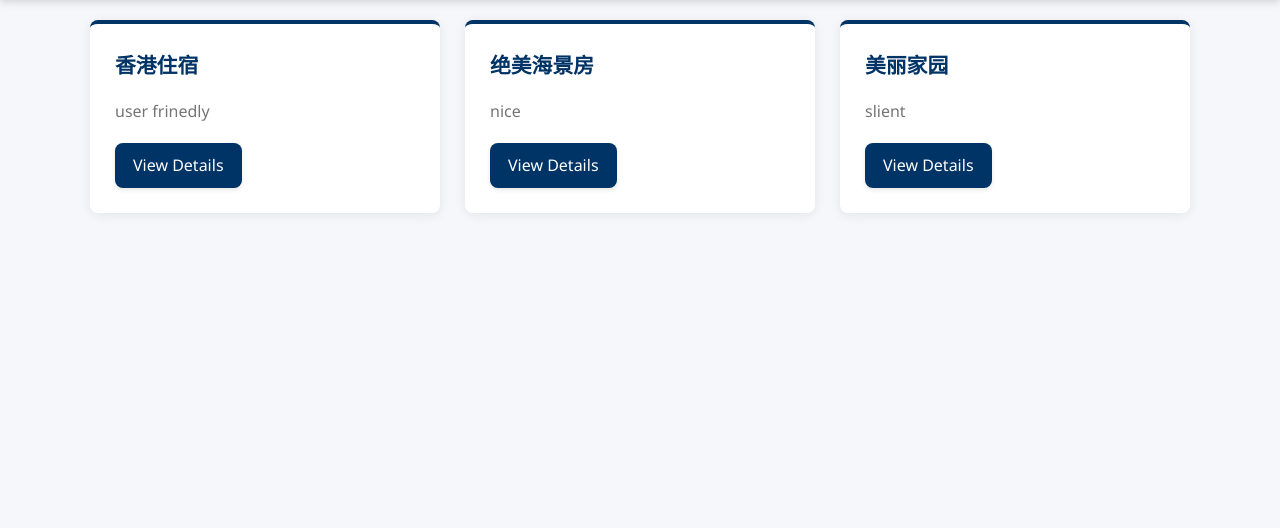
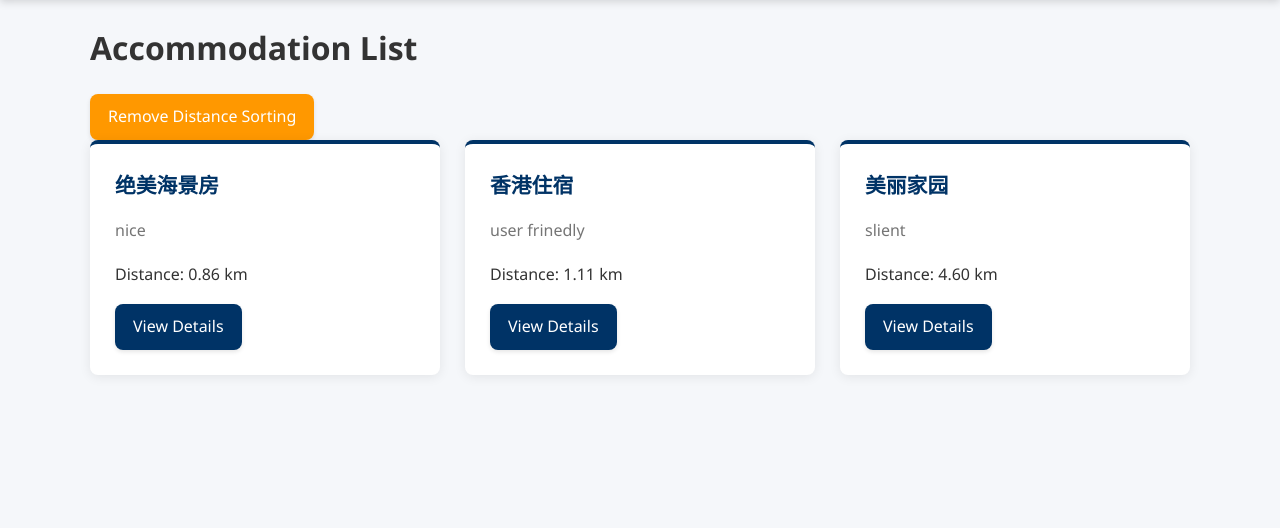
Before and after one commit to GuiyinTIAN/UniHaven, a Django app: page /list-accommodation/?order_by_distance=true in a window 1280 px wide. Shown: the part 78-606 px from the top of the page. Run offline with Django 5.2, Linux system fonts and the light colour scheme; data comes from the database, SQL or seed files in the repository; both versions use the stored data as it was before the commit.

Commit message:
implement sort by distance

```diff
--- a/UniHaven/urls.py
+++ b/UniHaven/urls.py
@@ -21,7 +21,10 @@ from django.urls import path, include
 from django.conf.urls.i18n import i18n_patterns
 
 urlpatterns = [
+    # 添加这一行来启用语言切换
     path('i18n/', include('django.conf.urls.i18n')),
     path("admin/", admin.site.urls),
     path("", include("accommodation.urls")),
+    path('accommodation/', include('accommodation.urls'))
+
 ]
--- a/accommodation/templates/accommodation/accommodation_list.html
+++ b/accommodation/templates/accommodation/accommodation_list.html
@@ -6,6 +6,20 @@
 
 {% block content %}
 <div class="container">
+    <h1>Accommodation List</h1>
+
+    <!-- Sort by Distance Link -->
+    <div class="sort-options">
+        <a href="?{% if order_by_distance %}order_by_distance=false{% else %}order_by_distance=true{% endif %}"
+            class="btn btn-secondary">
+            {% if order_by_distance %}
+            Remove Distance Sorting
+            {% else %}
+            Sort by Distance
+            {% endif %}
+        </a>
+    </div>
+
     {% if accommodations %}
     <div class="card-grid">
         {% for accommodation in accommodations %}
@@ -13,6 +27,7 @@
             <div class="card-content">
                 <h2 class="card-title">{{ accommodation.title }}</h2>
                 <p class="card-description">{{ accommodation.description }}</p>
+                <p>Distance: {{ accommodation.distance|floatformat:2 }} km</p> <!-- Display distance -->
                 <a href="{% url 'accommodation_detail' accommodation.pk %}" class="btn btn-primary">View Details</a>
             </div>
         </div>
--- a/accommodation/urls.py
+++ b/accommodation/urls.py
@@ -9,5 +9,5 @@ urlpatterns = [
     path("search-accommodation/", views.search_accommodation, name="search_accommodation"),
     path("accommodation/<int:pk>/", views.accommodation_detail, name="accommodation_detail"),
     path("reserve_accommodation/<int:accommodation_id>/", views.reserve_accommodation, name="reserve_accommodation"),
-    path("cancel_reservation/<int:accommodation_id>/", views.cancel_reservation, name="cancel_reservation"),
+    path('cancel_reservation/<int:accommodation_id>/', views.cancel_reservation, name='cancel_reservation')
 ]
--- a/accommodation/views.py
+++ b/accommodation/views.py
@@ -150,6 +150,7 @@ def list_accommodation(request):
     min_bedrooms = request.GET.get("min_bedrooms", "")
     max_price = request.GET.get("max_price", "")
     max_distance = request.GET.get("distance", "")
+    order_by_distance = request.GET.get("order_by_distance", "false").lower() == "true"
 
     # 过滤房源类型
     if accommodation_type:
@@ -184,31 +185,34 @@ def list_accommodation(request):
         accommodations = accommodations.filter(price__lte=max_price)
 
         # Calculate distance dynamically and filter
+    accommodations = accommodations.annotate(
+        distance=ExpressionWrapper(
+            Func(
+                Func(
+                    (F('longitude') - HKU_longitude) * math.pi / 180 *
+                    Func((F('latitude') + HKU_latitude) / 2 * math.pi / 180, function='COS'),
+                    function='POW',
+                    template="%(function)s(%(expressions)s, 2)"
+                ) +
+                Func(
+                    (F('latitude') - HKU_latitude) * math.pi / 180,
+                    function='POW',
+                    template="%(function)s(%(expressions)s, 2)"
+                ),
+                function='SQRT',
+            ) * 6371,  # Earth's radius in kilometers
+            output_field=FloatField(),
+        )
+    )
+
+    # Filter by max_distance if provided
     if max_distance:
         max_distance = float(max_distance)
+        accommodations = accommodations.filter(distance__lte=max_distance)
 
-        # Add distance annotation using the equirectangular approximation formula
-        accommodations = accommodations.annotate(
-            distance=ExpressionWrapper(
-                Func(
-                    Func(
-                        (F('longitude') - HKU_longitude) * math.pi / 180 *
-                        Func((F('latitude') + HKU_latitude) / 2 * math.pi / 180, function='COS'),
-                        function='POW',
-                        template="%(function)s(%(expressions)s, 2)"
-                    ) +
-                    Func(
-                        (F('latitude') - HKU_latitude) * math.pi / 180,
-                        function='POW',
-                        template="%(function)s(%(expressions)s, 2)"
-                    ),
-                    function='SQRT',
-                ) * 6371,  # Earth's radius in kilometers
-                output_field=FloatField(),
-            )
-        ).filter(distance__lte=max_distance)
-
-
+    # Order by distance if requested
+    if order_by_distance:
+        accommodations = accommodations.order_by('distance')
 
     return render(request, 'accommodation/accommodation_list.html', {
         'accommodations': accommodations,
@@ -220,7 +224,9 @@ def list_accommodation(request):
         'min_bedrooms': min_bedrooms,
         'max_price': max_price,
         'max_distance': max_distance,
+        'order_by_distance': order_by_distance,
     })
+
 
 def search_accommodation(request):
     if request.GET and any(request.GET.values()):
```
Also changed, not shown: accommodation/templates/accommodation/search_results.html (+9 -7 lines), db.sqlite3 (deleted), 1 other file. Lines whose indentation alone changed are shown as unchanged.
